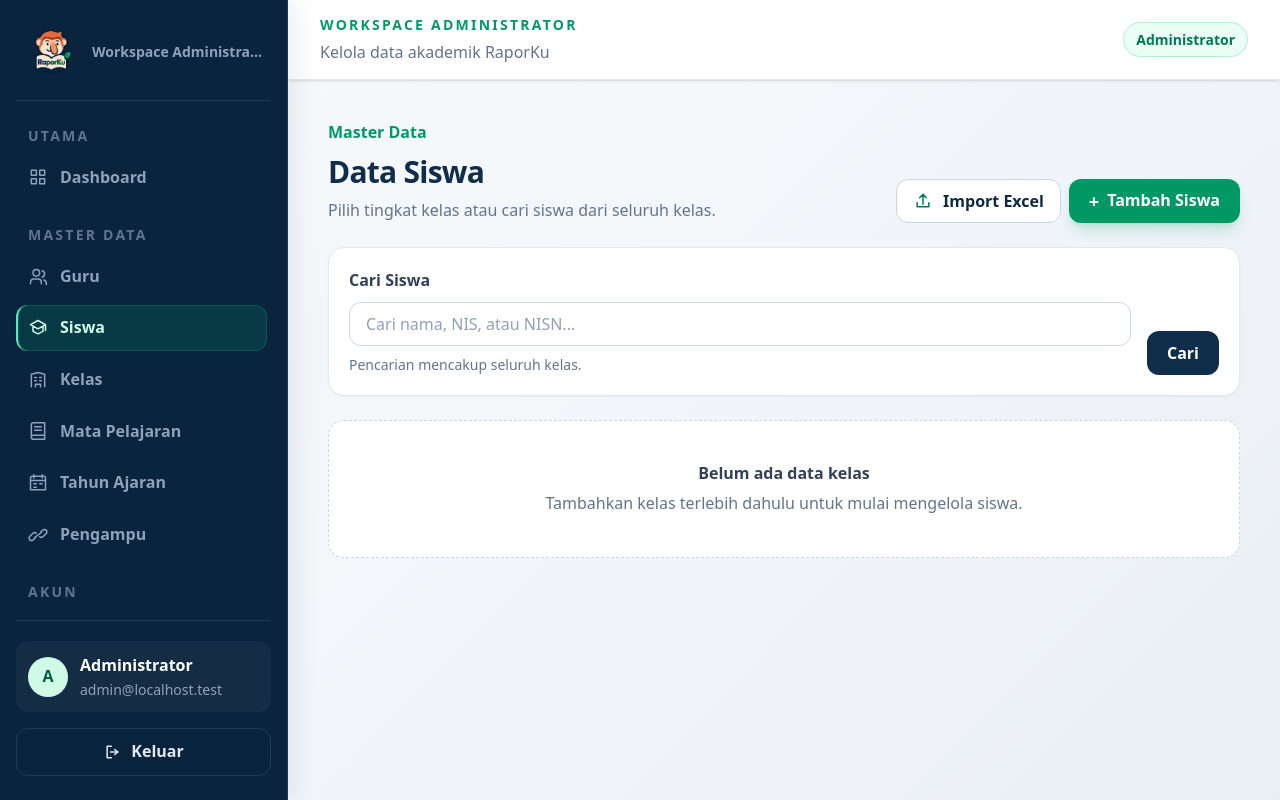
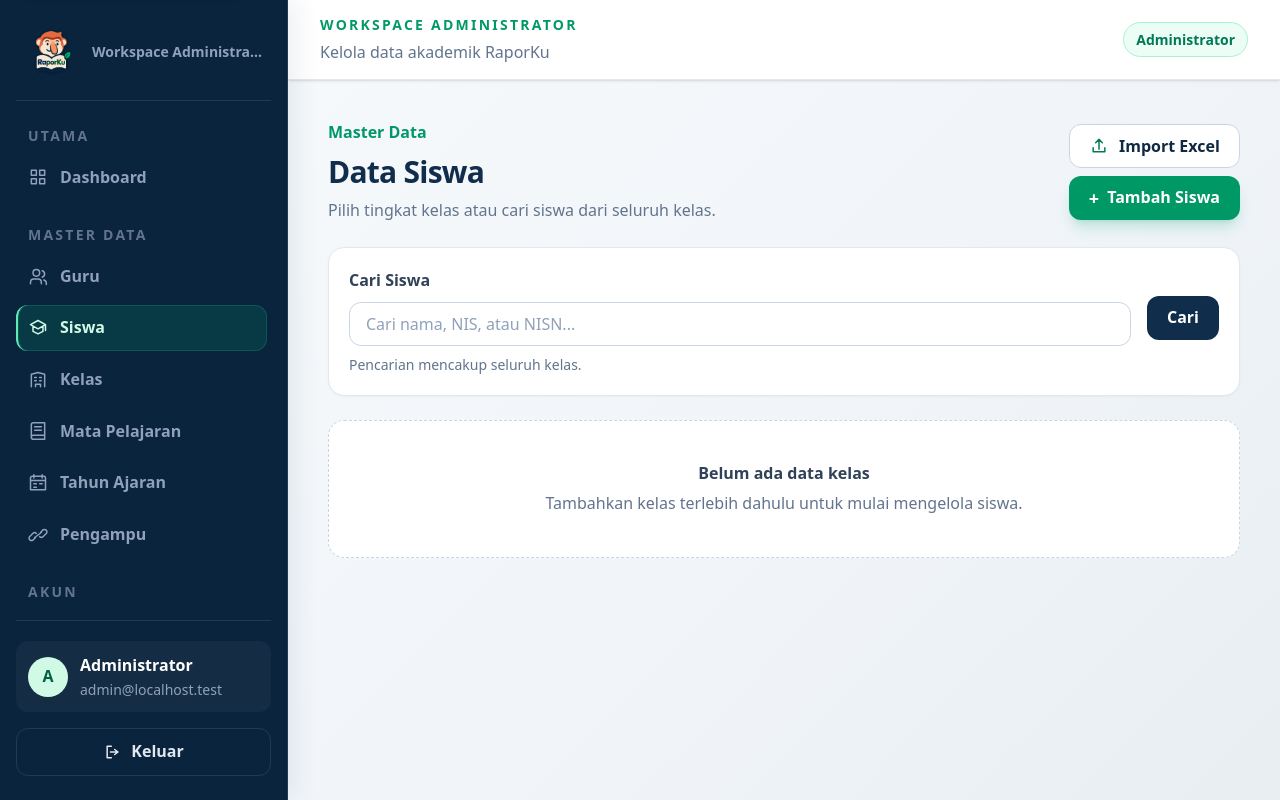
Before and after one commit to CandraBachtiar/siRaport, a Laravel app: page /admin/siswa in a window 1280 px wide. Run offline with Laravel 12, Linux system fonts and the light colour scheme; a user stored in the database is signed in; data comes from the database, SQL or seed files in the repository; data that the repository does not hold is empty; style sheets or scripts are compiled from the project's sources; some web fonts are replaced.

Commit message:
Bagian Sauqi: menyempurnakan tampilan data siswa dan riwayat kelas

```diff
--- a/resources/views/admin/siswa/index.blade.php
+++ b/resources/views/admin/siswa/index.blade.php
@@ -6,7 +6,7 @@
     <section class="mx-auto max-w-7xl">
         @php($selectedClassLabel = isset($selectedClass) ? trim($selectedClass->tingkat.' '.$selectedClass->nama) : null)
 
-        <div class="flex flex-col gap-4 sm:flex-row sm:items-end sm:justify-between">
+        <div class="flex flex-col gap-4 sm:flex-row sm:items-center">
             <div>
                 <p class="text-sm font-semibold text-emerald-600">Master Data</p>
                 <h1 class="mt-2 text-3xl font-extrabold tracking-tight text-[#102d4b]">
@@ -32,7 +32,7 @@
                     @endif
                 </p>
             </div>
-            <div class="flex flex-wrap gap-2">
+            <div class="flex flex-col gap-2 sm:ml-auto sm:w-fit sm:shrink-0">
                 <a href="{{ route('admin.siswa.import.create') }}" class="rk-button rk-button-secondary"><x-nav-icon name="upload" class="size-4 text-emerald-700" /> Import Excel</a>
                 <a href="{{ route('admin.siswa.create') }}" class="inline-flex h-11 items-center justify-center gap-2 rounded-xl bg-emerald-600 px-5 text-sm font-bold text-white shadow-lg shadow-emerald-600/20 transition hover:bg-emerald-700 focus:outline-none focus:ring-4 focus:ring-emerald-500/20">
                     <span class="text-lg leading-none" aria-hidden="true">+</span> Tambah Siswa
@@ -65,7 +65,7 @@
             </nav>
         @endif
 
-        <form method="GET" action="{{ route('admin.siswa.index') }}" class="mt-6 grid gap-4 rounded-2xl border border-slate-200 bg-white p-5 shadow-sm shadow-slate-900/[0.03] sm:grid-cols-[minmax(0,1fr)_auto] sm:items-end">
+        <form method="GET" action="{{ route('admin.siswa.index') }}" class="mt-6 grid gap-4 rounded-2xl border border-slate-200 bg-white p-5 shadow-sm shadow-slate-900/[0.03] sm:grid-cols-[minmax(0,1fr)_auto] sm:items-start">
             @if ($page === 'students' && $selectedClass)
                 <input type="hidden" name="kelas_id" value="{{ $selectedClass->id }}">
             @endif
@@ -78,7 +78,7 @@
                     <p class="text-xs text-slate-500">Pencarian mencakup seluruh kelas.</p>
                 @endif
             </div>
-            <div class="flex gap-2">
+            <div class="flex gap-2 sm:pt-7">
                 <button type="submit" class="inline-flex h-11 flex-1 items-center justify-center rounded-xl bg-[#102d4b] px-5 text-sm font-bold text-white transition hover:bg-[#0b2945] sm:flex-none">Cari</button>
                 @if ($search !== '')
                     @if ($page === 'students' && $selectedClass)
```
Also changed, not shown: resources/views/admin/siswa/riwayat-penempatan.blade.php (+5 -5 lines).
